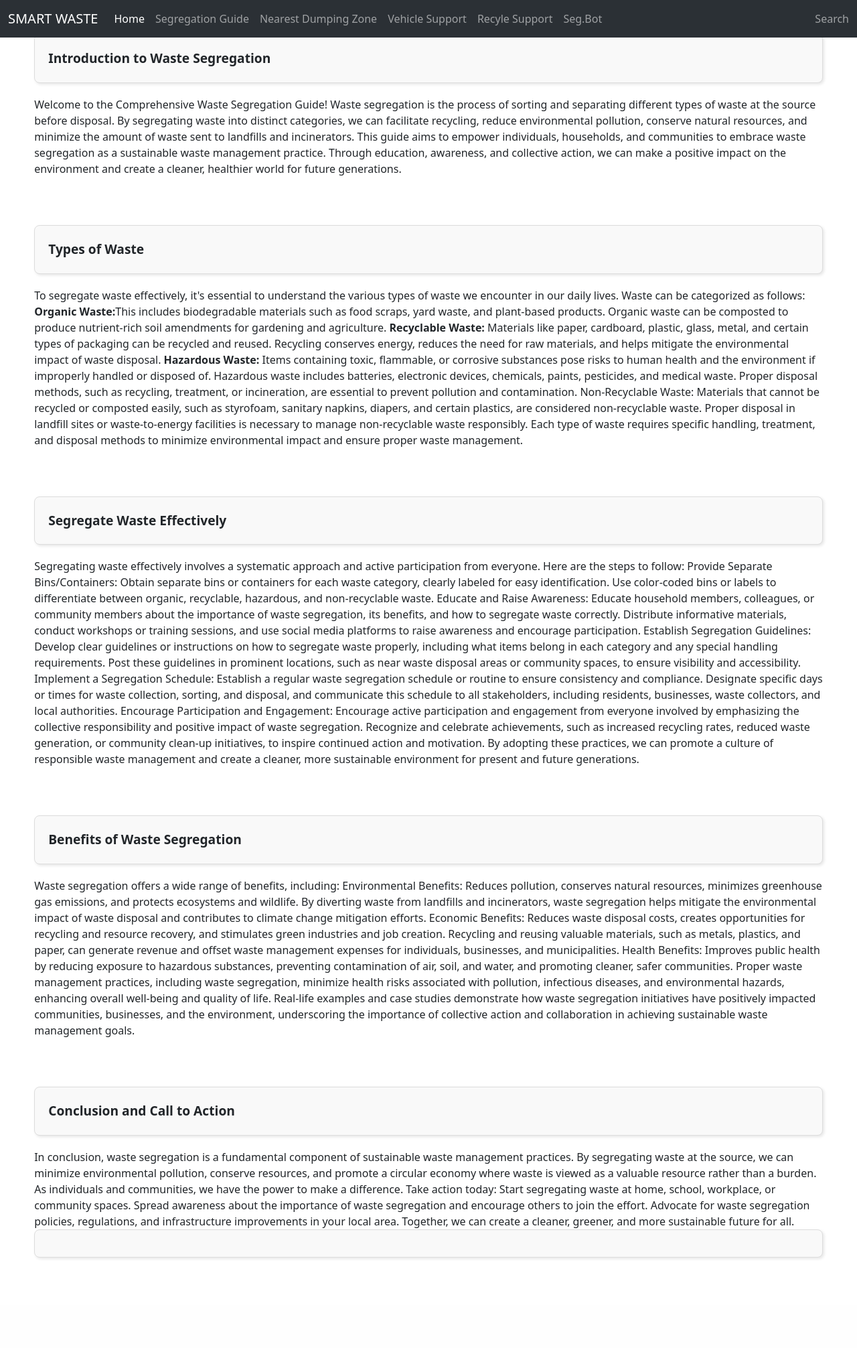
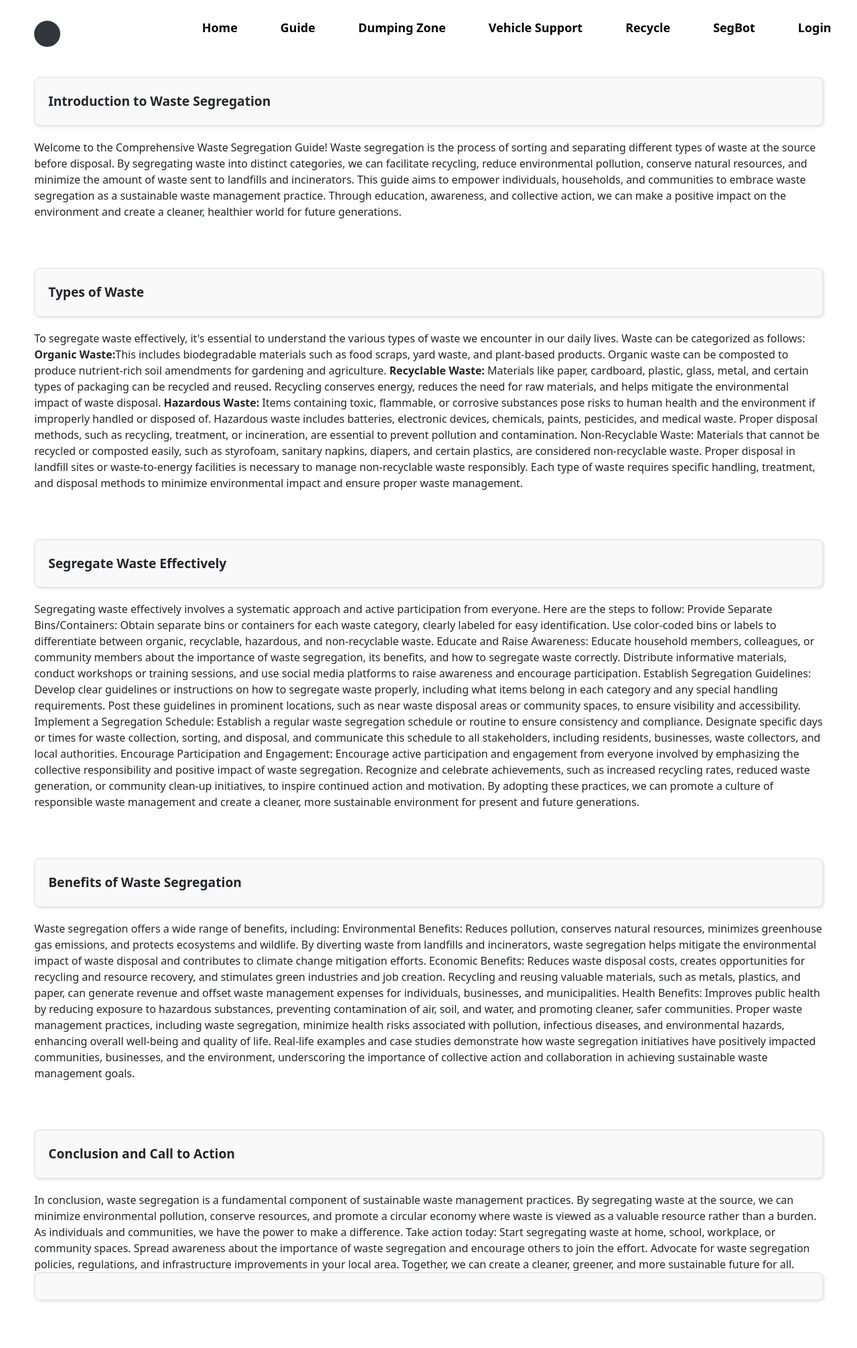
Before and after one commit to girimohit/Waste_Management, a Flask app: page /guide in a window 1280 px wide. Shown: the whole page at 67% size. Before the commit the page ends 1879 px from the top, so only its background shows below. Run offline with Flask 3, Linux system fonts and the light colour scheme; some libraries are stand-ins or nearby versions.

Commit message:
Improve Frontend

```diff
--- a/static/css/base.css
+++ b/static/css/base.css
@@ -12,6 +12,49 @@
 ::-webkit-scrollbar-thumb:hover {
   background-color: #555;
 }
+
+/* ------------------------------- CUSTOM NAV ------------------------------- */
+nav {
+  position: fixed;
+  top: 0;
+  width: 100%;
+  display: flex;
+  justify-content: space-between;
+  /* align-items: center; */
+  padding: 2.2vw 3vw  0.7vw 4vw;
+}
+
+.logo-div{
+  font-weight: 800;
+  font-size: 2vw;
+  align-self: center;
+}
+
+.logo{
+  width: 3vw;
+}
+
+.nav-links {
+  display: flex;
+  flex-direction: row;
+  justify-content: space-evenly;
+  align-items: center;
+  gap: 5vw;
+  list-style: none;
+  text-decoration: none;
+}
+
+.nav-links a {
+  color: black;
+  text-decoration: none;
+  font-size: 1.4vw;
+  font-weight: 600;
+}
+
+
+
+/* ------------------------------- CUSTOMRNAV END ------------------------------- */
+
 
 .custom-nav {
   position: fixed;
@@ -32,12 +75,12 @@
 
 .img-content {
   position: absolute;
-  left: 15%;
+  left: 10%;
   align-items: center;
-  transform: translateX(-15%);
+  transform: translateX(-10%);
   color: black;
   font-weight: 1000;
-  font-size: 2vw;
+  /* font-size: 1vw; */
   width: 35%;
   align-self: center;
 }
@@ -55,6 +98,10 @@
   outline: none;
   transition: 0.3s;
   box-shadow: 0 0 10px rgba(0, 0, 0, 0.2);
+}
+
+.img-content h2{
+  font-size: 2vw;
 }
 
 .start-now {
--- a/static/css/guide.css
+++ b/static/css/guide.css
@@ -1,3 +1,7 @@
+#guide-content{
+  padding-top: 9vw;
+}
+
 p {
   line-height: 1.6;
   margin-bottom: 20px;
--- a/templates/base.html
+++ b/templates/base.html
@@ -1,5 +1,6 @@
 <!DOCTYPE html>
 <html lang="en">
+
 <head>
   <meta charset="utf-8" />
   <meta name="viewport" content="width=device-width, initial-scale=1" />
@@ -9,29 +10,16 @@
       rel="stylesheet"
       href="{{ url_for ('static', filename='css/index.css') }}"
     /> -->
-    <link
-      rel="stylesheet"
-      href="{{ url_for ('static', filename='css/base.css') }}"
-    />
+  <link rel="stylesheet" href="{{ url_for ('static', filename='css/base.css') }}" />
   {% block css %} {% endblock %}
 </head>
 
 <body>
-    <nav
-      class="navbar navbar-expand-lg bg-body-tertiary custom-nav"
-      data-bs-theme="dark"
-    >
+  <!-- <nav class="navbar navbar-expand-lg bg-body-tertiary custom-nav" data-bs-theme="dark">
     <div class="container-fluid">
       <a class="navbar-brand" href="#">SMART WASTE</a>
-        <button
-          class="navbar-toggler"
-          type="button"
-          data-bs-toggle="collapse"
-          data-bs-target="#navbarText"
-          aria-controls="navbarText"
-          aria-expanded="false"
-          aria-label="Toggle navigation"
-        >
+      <button class="navbar-toggler" type="button" data-bs-toggle="collapse" data-bs-target="#navbarText"
+        aria-controls="navbarText" aria-expanded="false" aria-label="Toggle navigation">
         <span class="navbar-toggler-icon"></span>
       </button>
       <div class="collapse navbar-collapse" id="navbarText">
@@ -43,9 +31,7 @@
             <a href="/guide" id="seg-guide-btn" class="nav-link seg-guide">Segregation Guide</a>
           </li>
           <li class="nav-item">
-              <a class="nav-link" href="#" id="dumping-zone"
-                >Nearest Dumping Zone</a
-              >
+            <a class="nav-link" href="#" id="dumping-zone">Nearest Dumping Zone</a>
           </li>
           <li class="nav-item">
             <a class="nav-link" href="#">Vehicle Support</a>
@@ -60,6 +46,23 @@
         <span class="navbar-text"> Search </span>
       </div>
     </div>
+  </nav> -->
+
+  <nav>
+    <div id="logo-div" class="logo-div">
+      <img class="logo" src="{{ url_for('static', filename='images/logo.svg') }}" alt="">
+    </div>
+    <div id="nav-links-div" class="nav-links-div">
+      <ul id="nav-links" class="nav-links">
+        <li><a href="/">Home</a></li>
+        <li><a href="/guide">Guide</a></li>
+        <li><a href="#">Dumping Zone</a></li>
+        <li><a href="#">Vehicle Support</a></li>
+        <li><a href="#">Recycle</a></li>
+        <li><a href="#">SegBot</a></li>
+        <li><a href="">Login</a></li>
+      </ul>
+    </div>
   </nav>
 
   {% block body %} {% endblock %}
@@ -69,4 +72,5 @@
   <script src="{{ url_for('static', filename='js/jquery.js') }}"></script>
   <script src="{{ url_for('static', filename='js/index.js') }}"></script>
 </body>
+
 </html>
--- a/templates/index.html
+++ b/templates/index.html
@@ -16,7 +16,8 @@ Home
       id="big-image"
     />
     <div id="img-content" class="img-content">
-        <h1>Transforming waste into a cleaner, greener future. Join us in our mission for a sustainable tomorrow</h1>
+      <h2>Transforming waste into a cleaner, greener future. Join us in our mission for a sustainable tomorrow</h2>
+      <br>
       <!-- <button onclick="openGuide()" class="start-btn seg-guide" id="start-btn">Get Start</button> -->
       <a class="start-now seg-guide" href="/guide">Start Now</a>
     </div>
```
Also changed, not shown: static/images/logo.svg (added). Lines whose indentation alone changed are shown as unchanged.
